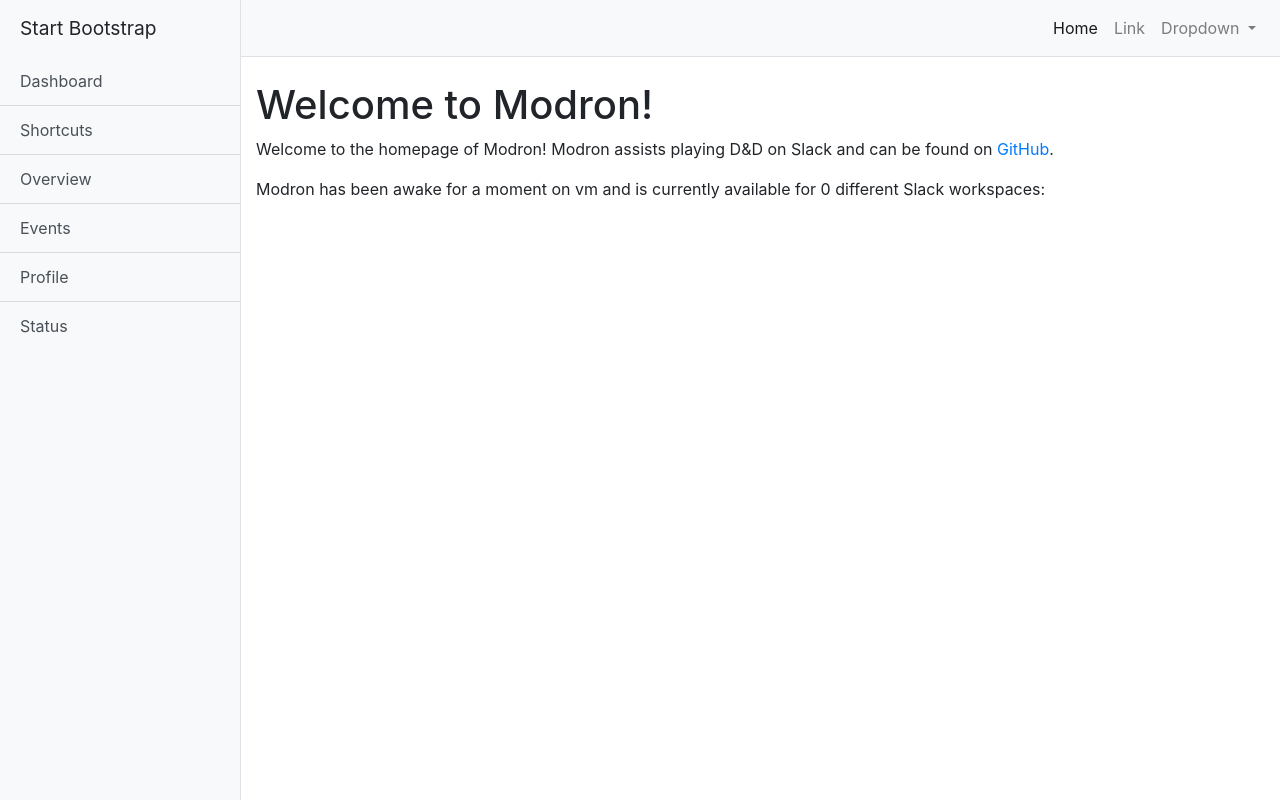
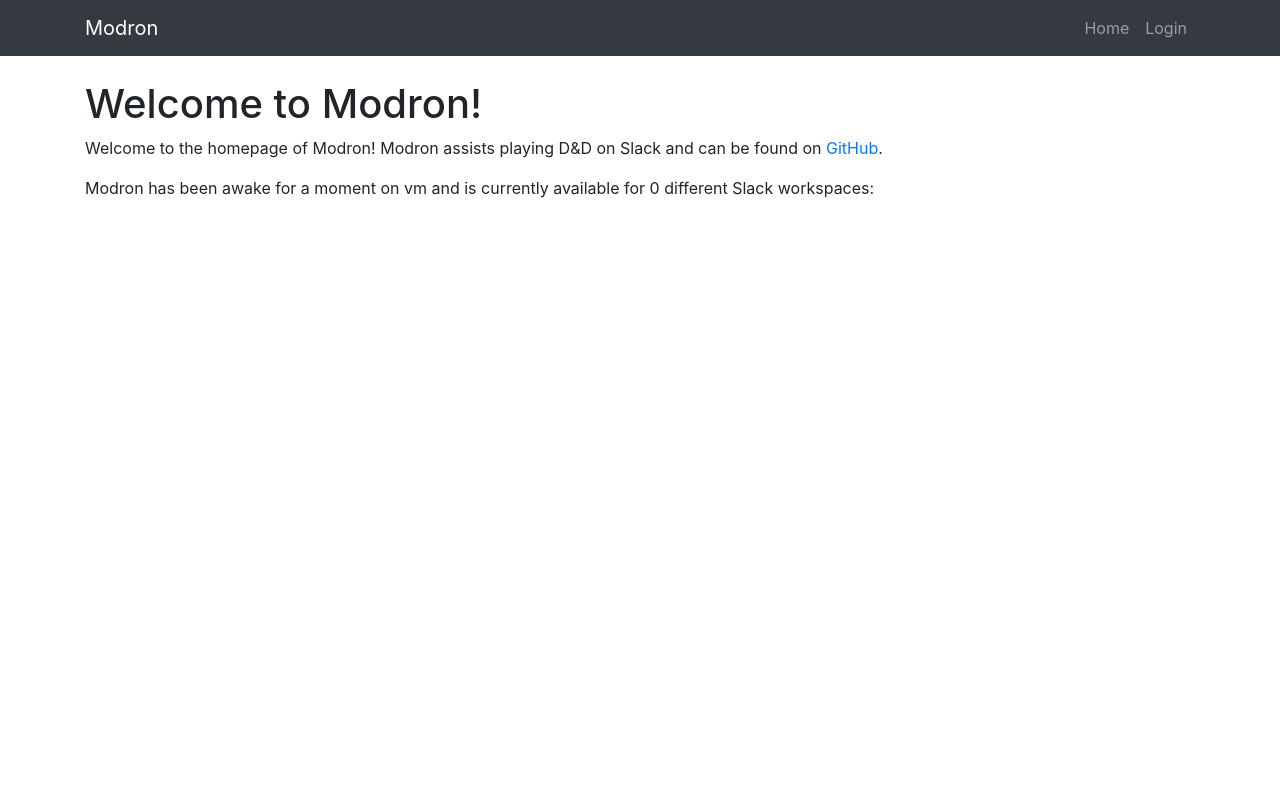
Before and after one commit to WardLT/play-by-post-helper, a Flask app: page / in a window 1280 px wide. Run offline with Flask 2, Linux system fonts and the light colour scheme; parts of the project's set-up code (start-up, migrations or seed data) failed here and were passed over; some libraries are stand-ins or nearby versions.

Commit message:
Added login

```diff
--- a/modron/__init__.py
+++ b/modron/__init__.py
@@ -2,9 +2,11 @@ import os
 import sys
 import json
 import logging
+from urllib.parse import quote_plus, urlparse
 from functools import partial
 from datetime import datetime, timedelta
 from logging.handlers import RotatingFileHandler
+from uuid import uuid4
 
 import requests
 from flask import Flask, request
@@ -47,14 +49,24 @@ def create_app(test_config=None):
 
     # Make the Flask app
     app = Flask('modron', template_folder='./views/templates', static_folder="./views/static")
+    app.jinja_env.filters['quote_plus'] = quote_plus
+    app.secret_key = str(uuid4())
 
-    # Store when the app was launched and team configuration information
+    def get_netloc(url):
+        p = urlparse(url)
+        return f'{p.scheme}://{p.netloc}'
+    app.jinja_env.filters['get_netloc'] = get_netloc
+
+    # Store some details about the runtime configuration
     app.config['start_time'] = start_time
     app.config['team_config'] = config
+    app.config['CLIENT_SECRET'] = CLIENT_SECRET
+    app.config['CLIENT_ID'] = CLIENT_ID
 
     # Register the views
-    from .views import status
+    from .views import status, auth
     app.register_blueprint(status.bp)
+    app.register_blueprint(auth.bp)
 
     # Store the clients
     clients = {}
@@ -81,6 +93,9 @@ def create_app(test_config=None):
     # Make the services
     reminder_threads = {}
     for team_id, team_config in config.team_options.items():
+        if team_id not in clients:
+            logging.warning(f'Missing OAuth Token for {team_id}')
+            continue
         client = clients[team_id]
 
         # Start the reminder thread
--- a/modron/views/templates/base.html
+++ b/modron/views/templates/base.html
@@ -22,62 +22,48 @@
 
 <body>
 
-  <div class="d-flex" id="wrapper">
+    <!-- Nav bar -->
+    <nav class="navbar navbar-expand-lg navbar-dark bg-dark static-top">
+      <div class="container">
+        <a class="navbar-brand" href="/">Modron</a>
 
-    <!-- Sidebar -->
-    <div class="bg-light border-right" id="sidebar-wrapper">
-      <div class="sidebar-heading">Start Bootstrap </div>
-      <div class="list-group list-group-flush">
-        <a href="#" class="list-group-item list-group-item-action bg-light">Dashboard</a>
-        <a href="#" class="list-group-item list-group-item-action bg-light">Shortcuts</a>
-        <a href="#" class="list-group-item list-group-item-action bg-light">Overview</a>
-        <a href="#" class="list-group-item list-group-item-action bg-light">Events</a>
-        <a href="#" class="list-group-item list-group-item-action bg-light">Profile</a>
-        <a href="#" class="list-group-item list-group-item-action bg-light">Status</a>
-      </div>
-    </div>
-    <!-- /#sidebar-wrapper -->
 
-    <!-- Page Content -->
-    <div id="page-content-wrapper">
-
-      <nav class="navbar navbar-expand-lg navbar-light bg-light border-bottom">
         <button class="navbar-toggler" type="button" data-toggle="collapse" data-target="#navbarSupportedContent" aria-controls="navbarSupportedContent" aria-expanded="false" aria-label="Toggle navigation">
           <span class="navbar-toggler-icon"></span>
         </button>
 
         <div class="collapse navbar-collapse" id="navbarSupportedContent">
           <ul class="navbar-nav ml-auto mt-2 mt-lg-0">
-            <li class="nav-item active">
-              <a class="nav-link" href="#">Home <span class="sr-only">(current)</span></a>
-            </li>
-            <li class="nav-item">
-              <a class="nav-link" href="#">Link</a>
-            </li>
+            <li><a class="nav-link" href="#">Home <span class="sr-only">(current)</span></a></li>
+
+            {% if 'user' in session %}
             <li class="nav-item dropdown">
               <a class="nav-link dropdown-toggle" href="#" id="navbarDropdown" role="button" data-toggle="dropdown" aria-haspopup="true" aria-expanded="false">
-                Dropdown
+                <img src="{{session['user']['image_32']}}"/>{{session['user']['name']}}
               </a>
               <div class="dropdown-menu dropdown-menu-right" aria-labelledby="navbarDropdown">
-                <a class="dropdown-item" href="#">Action</a>
-                <a class="dropdown-item" href="#">Another action</a>
-                <div class="dropdown-divider"></div>
-                <a class="dropdown-item" href="#">Something else here</a>
+                <a class="dropdown-item" href="{{url_for('auth.logout')}}">Logout</a>
               </div>
             </li>
+            {% else %}
+            <li class="nav-item">
+              <a class="nav-link" href="https://slack.com/oauth/v2/authorize?user_scope=identity.basic,identity.team,identity.avatar&client_id=785692904101.944138095937&redirect_uri={{request.base_url | get_netloc | quote_plus}}{{url_for('auth.login') | quote_plus}}">Login</a>
+            </li>
+            {% endif %}
           </ul>
         </div>
-      </nav>
+      </div>
+    </nav>
 
-      <div class="container-fluid">
-        {%block content%}
-        {%endblock%}
+    <!-- Page Content -->
+    <div class="container">
+      <div class="row">
+        <div class="col-lg-12">
+          {%block content%}{%endblock%}
+        </div>
       </div>
     </div>
     <!-- /#page-content-wrapper -->
-
-  </div>
-  <!-- /#wrapper -->
 
   <!-- Bootstrap core JavaScript -->
   <script src="static/vendor/jquery/jquery.min.js"></script>
--- a/modron/views/templates/home.html
+++ b/modron/views/templates/home.html
@@ -12,7 +12,7 @@ and can be found on <a href="https://github.com/WardLT/play-by-post-helper">GitH
 <ol>
  {%for name, client in config['clients'].items()%}
   <li><a href="https://{{client.team_info()['team']['domain']}}.slack.com/">{{config['team_config'].team_options[name].name}}</a></li>
-  {%endfor%}
+ {%endfor%}
 </ol>
 
 {%endblock%}
```
Also changed, not shown: modron/views/auth.py (added, +56 -0 lines), modron/views/tests/conftest.py (added, +8 -0 lines), modron/views/tests/test_status.py (added, +5 -0 lines).
